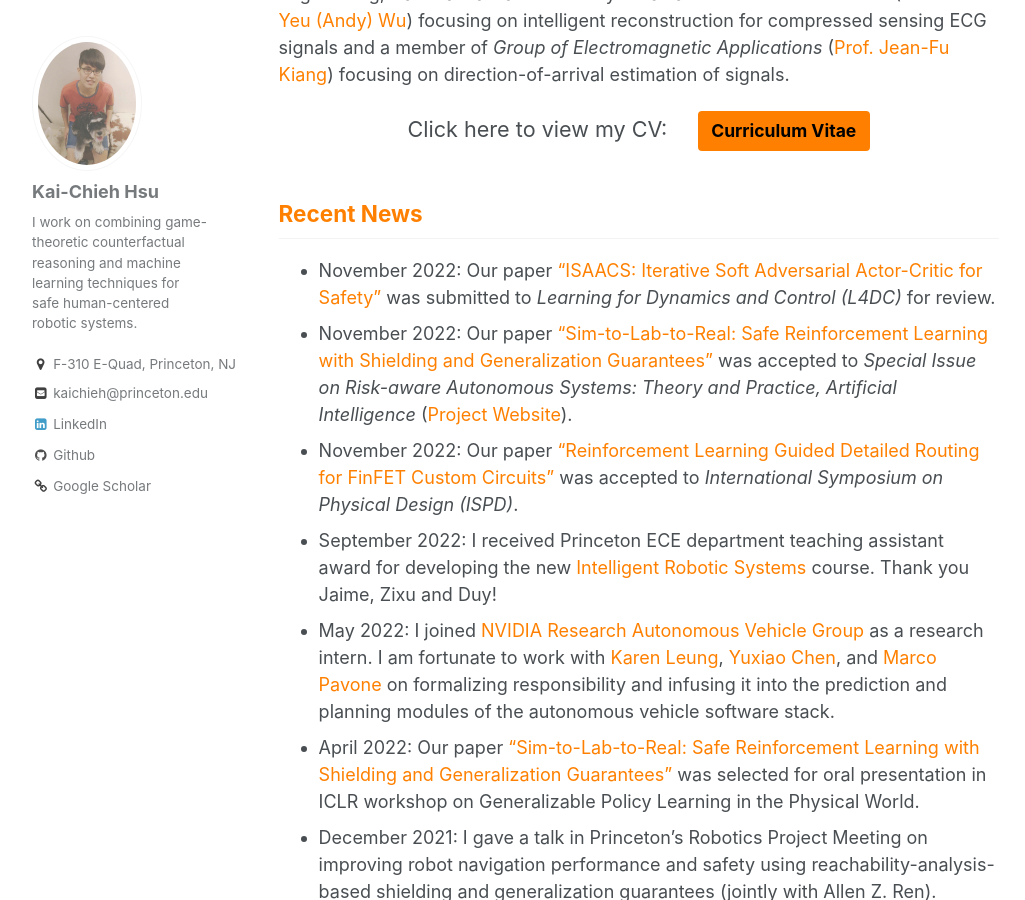
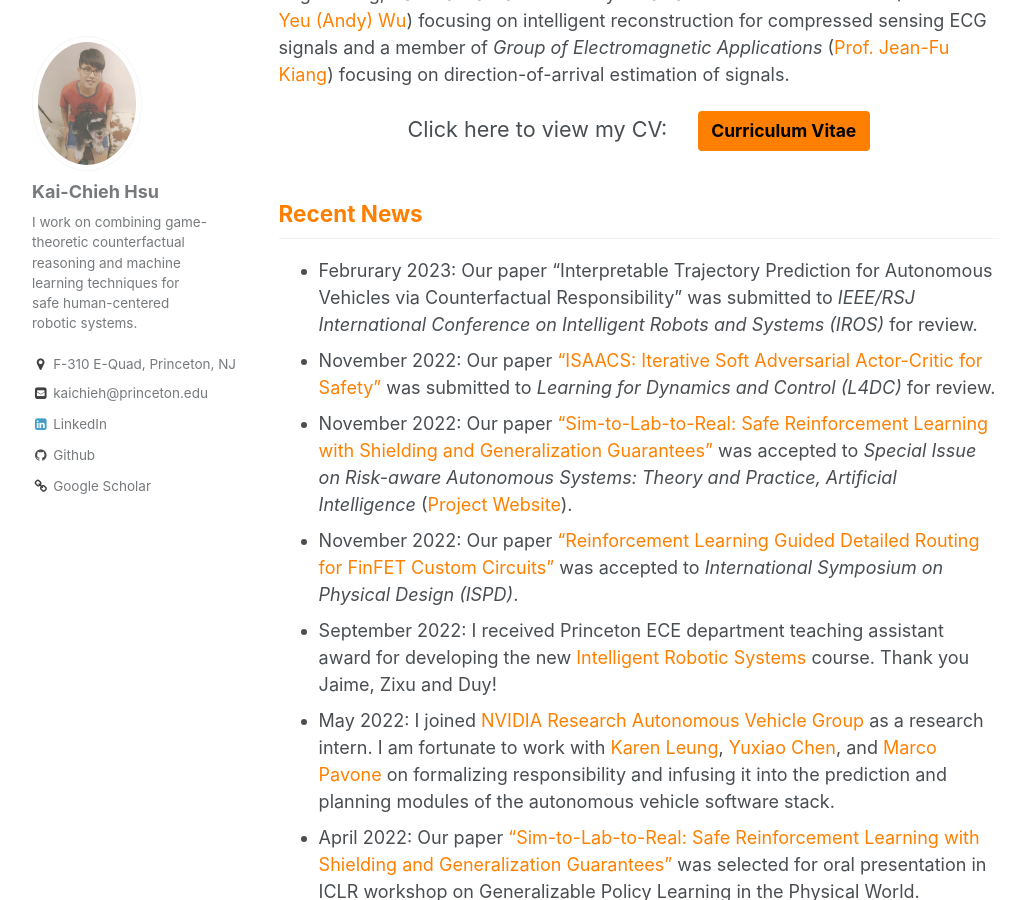
Before and after one commit to kaichiehhsu/kaichiehhsu.github.io, a Jekyll site: the page built from _pages/about.md, in a window 1280 px wide and 900 px high, scrolled down 560 px. Shown: the whole window, without its empty margins (26-1051 px from the left). Built offline with Jekyll 4.4.1, drawn with Linux system fonts in a browser that asks for light colours.

Commit message:
adds resp. in news

```diff
--- a/_pages/about.md
+++ b/_pages/about.md
@@ -32,6 +32,7 @@ I was a member of *Access LAB* (<a href="http://access.ee.ntu.edu.tw/" style="co
   Recent News
 </h2>
 
+* Februrary 2023: Our paper "Interpretable Trajectory Prediction for Autonomous Vehicles via Counterfactual Responsibility" was submitted to *IEEE/RSJ International Conference on Intelligent Robots and Systems (IROS)* for review.
 * November 2022: Our paper <a href="https://arxiv.org/abs/2212.03228" style="color: rgb(255, 128, 0)">"ISAACS: Iterative Soft Adversarial Actor-Critic for Safety"</a> was submitted to *Learning for Dynamics and Control (L4DC)* for review.
 * November 2022: Our paper <a href="https://www.sciencedirect.com/science/article/abs/pii/S0004370222001515" style="color: rgb(255, 128, 0)">"Sim-to-Lab-to-Real: Safe Reinforcement Learning with Shielding and Generalization Guarantees"</a> was accepted to *Special Issue on Risk-aware Autonomous Systems: Theory and Practice, Artificial Intelligence* (<a href="https://sites.google.com/princeton.edu/sim-to-lab-to-real" style="color: rgb(255, 128, 0)">Project Website</a>).
 * November 2022: Our paper <span style="color:rgb(255, 128, 0)">"Reinforcement Learning Guided Detailed Routing for FinFET Custom Circuits"</span> was accepted to *International Symposium on Physical Design (ISPD)*.
```
